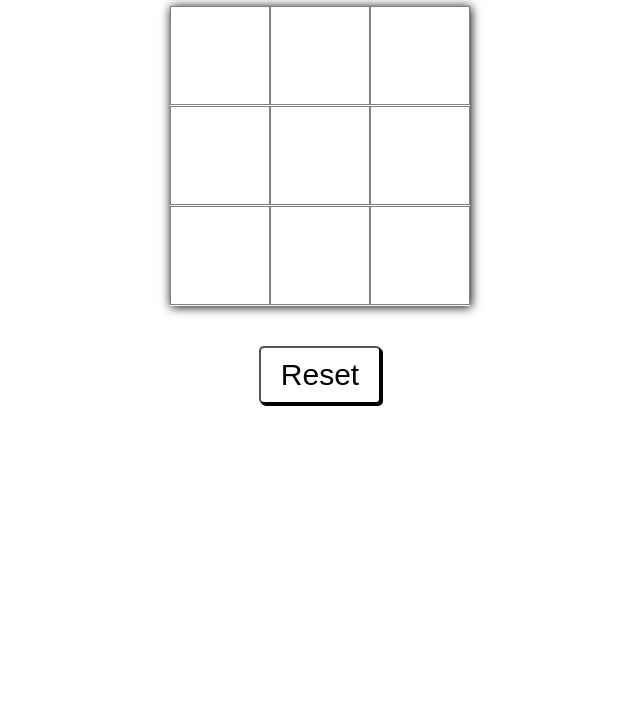
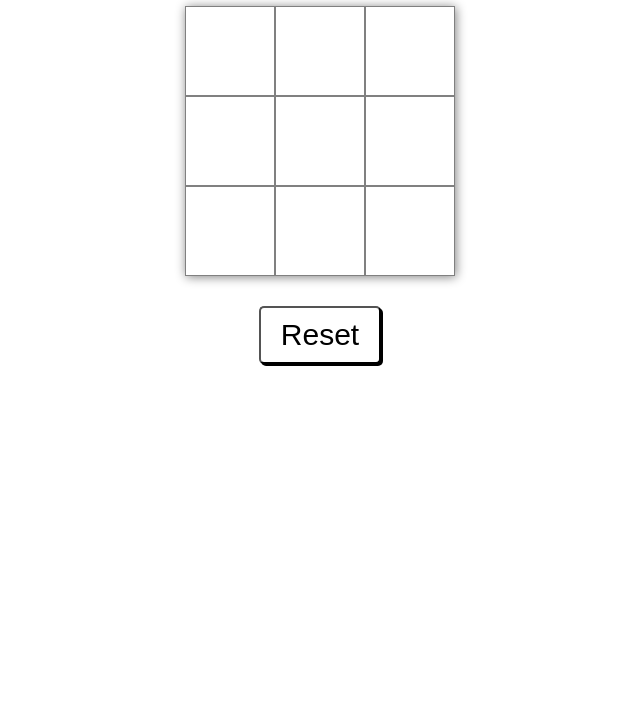
Before and after one commit to AyshaHakeem/tic-tac-toe, a plain HTML site: page index.html in a window 1280 px wide. Shown: the part 79-800 px from the top of the page, without its empty margins (320-960 px from the left). Drawn offline with Linux system fonts and the light colour scheme.

Commit message:
Update CSS

```diff
--- /dev/null
+++ b/css/reset.css
@@ -0,0 +1,47 @@
+/* http://meyerweb.com/eric/tools/css/reset/
+   v2.0 | 20110126
+   License: none (public domain)
+*/
+html, body, div, span, applet, object, iframe,
+h1, h2, h3, h4, h5, h6, p, blockquote, pre,
+a, abbr, acronym, address, big, cite, code,
+del, dfn, em, img, ins, kbd, q, s, samp,
+small, strike, strong, sub, sup, tt, var,
+b, u, i, center,
+dl, dt, dd, ol, ul, li,
+fieldset, form, label, legend,
+table, caption, tbody, tfoot, thead, tr, th, td,
+article, aside, canvas, details, embed,
+figure, figcaption, footer, header, hgroup,
+menu, nav, output, ruby, section, summary,
+time, mark, audio, video {
+	margin: 0;
+	padding: 0;
+	border: 0;
+	font-size: 100%;
+	font: inherit;
+	vertical-align: baseline;
+}
+/* HTML5 display-role reset for older browsers */
+article, aside, details, figcaption, figure,
+footer, header, hgroup, menu, nav, section {
+	display: block;
+}
+body {
+	line-height: 1;
+}
+ol, ul {
+	list-style: none;
+}
+blockquote, q {
+	quotes: none;
+}
+blockquote:before, blockquote:after,
+q:before, q:after {
+	content: '';
+	content: none;
+}
+table {
+	border-collapse: collapse;
+	border-spacing: 0;
+}
--- a/css/style.css
+++ b/css/style.css
@@ -28,28 +28,35 @@ html{
 body {
   text-align: center;
   font-family: sans-serif;
+  padding: 1rem;
 }
 
+body *{
+  text-align: center;
+}
 
 h1.title {
   font-size: 3rem;
-  margin: 2rem .5rem;;
+  margin: 2rem .5rem;
+  width: 100%;
 }
+
 
 .board{
   display: flex;
   flex-direction: row;
   flex-wrap: wrap;
-  width: 300px;
-  height: 300px;
-  margin: 3rem auto;
-  box-shadow: 1px 1px 10px;
+  width: 270.75px !important;
+  margin: 2rem auto;
+  box-shadow: 1px 1px 10px gray;
 }
 
 .cell{
-  width: 33.33%;
-  height: 33.33%;
-  border: 1px solid gray;
+  display: inline-block;
+  min-width:0;
+  flex:1 0 90px;
+  height: 90px;
+  border: .25px solid gray;
   font-size: 5rem;
   font-weight: 800;
   background: white;
@@ -71,7 +78,8 @@ h1.title {
   padding: 1rem 2rem;
   border-radius: 5px;
   background: white;
-  box-shadow: 2px 2px;
+  box-shadow: 2px 2px black;
+  color: black;
 }
 
 .reset:hover{
@@ -87,3 +95,13 @@ h1.title {
 .result-msg{
   font-size: 2.5rem;
 }
+
+@media all and (max-width:500px){
+  .board{
+    width:90% !important;
+  }
+  .cell{
+    flex: 0 0 33.33%;
+    height: 90px;
+  }
+}
```
Also changed, not shown: index.html (+3 -0 lines).
